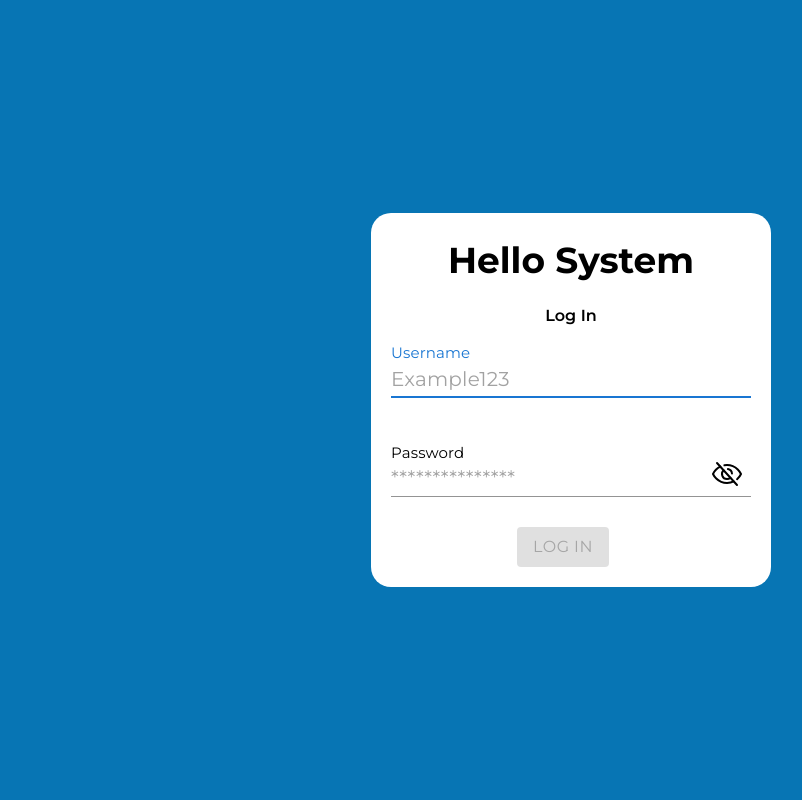
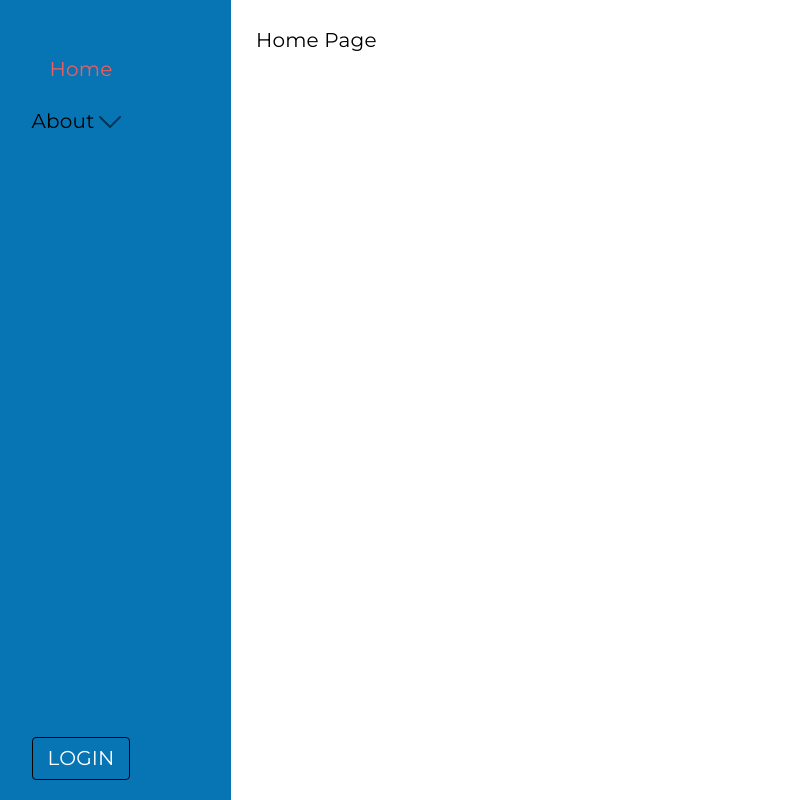
Before and after one commit to VengerAlex/test-project, a React (Vite) app: page / in a window 1280 px wide. Before the commit this address led to /sign-in. Shown: the whole page, without its empty margins (69-871 px from the left). Built offline with nearby package versions, Linux system fonts and the light colour scheme.

Commit message:
removed private routes

```diff
--- a/src/App.tsx
+++ b/src/App.tsx
@@ -1,24 +1,30 @@
-import {Route, Routes} from 'react-router-dom'
-import {ROUTES} from '@utils/constants'
-import {
-  Home, Team, SignIn,
-  Company, NotFound
-} from '@pages/index'
-import {PrivateRoute} from '@components/routes/PrivateRoute'
-import {PublicRoute} from '@components/routes/PublicRoute'
+import { Route, Routes } from 'react-router-dom'
+import { ROUTES } from '@utils/constants'
+import { Home, Team, SignIn, Company, NotFound } from '@pages/index'
 
 const App = () => {
   return (
     <Routes>
-      <Route element={<PrivateRoute />}>
-        <Route path={ROUTES.HOME} element={<Home />} />
-        <Route path={ROUTES.TEAM_ABOUT} element={<Team />} />
-        <Route path={ROUTES.COMPANY_ABOUT} element={<Company />} />
-      </Route>
-      <Route element={<PublicRoute />}>
-        <Route path={ROUTES.SIGN_IN} element={<SignIn />} />
-      </Route>
-      <Route path={ROUTES.NotFound} element={<NotFound />} />
+      <Route
+        path={ROUTES.HOME}
+        element={<Home />}
+      />
+      <Route
+        path={ROUTES.TEAM_ABOUT}
+        element={<Team />}
+      />
+      <Route
+        path={ROUTES.COMPANY_ABOUT}
+        element={<Company />}
+      />
+      <Route
+        path={ROUTES.SIGN_IN}
+        element={<SignIn />}
+      />
+      <Route
+        path={ROUTES.NotFound}
+        element={<NotFound />}
+      />
     </Routes>
   )
 }
--- a/src/components/Contexts/AuthContext/index.tsx
+++ b/src/components/Contexts/AuthContext/index.tsx
@@ -1,7 +1,5 @@
-import {createContext, ReactElement} from 'react'
-import {useNavigate} from 'react-router-dom'
-import {ROUTES} from '@utils/constants'
-import {useLocalStorage} from '@hooks/useLocalStorage'
+import { createContext, ReactElement } from 'react'
+import { useLocalStorage } from '@hooks/useLocalStorage'
 
 interface User {
   email: string
@@ -9,18 +7,17 @@ interface User {
 }
 
 interface ILocaleContext {
-  user: User | null,
-  login: (value: User) => void,
+  user: User | null
+  login: (value: User) => void
   logout: () => void
 }
 export const AuthContext = createContext<ILocaleContext>({
   user: null,
   login: () => null,
-  logout: () => null
+  logout: () => null,
 })
 
-export const AuthProvider = ({children}: {children: ReactElement}) => {
-  const navigate = useNavigate()
+export const AuthProvider = ({ children }: { children: ReactElement }) => {
   const [user, setUser] = useLocalStorage<User | null>('user', null)
 
   const login = (userData: User) => {
@@ -29,15 +26,8 @@ export const AuthProvider = ({children}: {children: ReactElement}) => {
 
   const logout = () => {
     setUser(null)
-
     localStorage.removeItem('token')
-
-    navigate(ROUTES.SIGN_IN)
   }
 
-  return (
-    <AuthContext.Provider value={{user, login, logout}}>
-      {children}
-    </AuthContext.Provider>
-  )
+  return <AuthContext.Provider value={{ user, login, logout }}>{children}</AuthContext.Provider>
 }
--- a/src/components/UI/Footer/index.tsx
+++ b/src/components/UI/Footer/index.tsx
@@ -1,19 +1,32 @@
-import {Box, Button, Typography} from '@mui/material'
-import {useContext} from 'react'
-import {AuthContext} from '@components/Contexts/AuthContext'
+import { Box, Button, Typography } from '@mui/material'
+import { useContext } from 'react'
+import { AuthContext } from '@components/Contexts/AuthContext'
+import { Link } from 'react-router-dom'
+import { ROUTES } from '@utils/constants'
 
 export const Footer = () => {
-  const {logout} = useContext(AuthContext)
+  const { user, logout } = useContext(AuthContext)
 
   return (
-    <Box sx={{marginTop: 'auto'}}>
+    <Box sx={{ marginTop: 'auto' }}>
+      {user ? (
         <Button
           onClick={logout}
           variant='outlined'
           color='inherit'
         >
-        <Typography sx={{color: '#fff'}}>Log Out</Typography>
+          <Typography sx={{ color: '#fff' }}>Log Out</Typography>
         </Button>
+      ) : (
+        <Link to={ROUTES.SIGN_IN}>
+          <Button
+            variant='outlined'
+            color='inherit'
+          >
+            <Typography sx={{ color: '#fff' }}>Login</Typography>
+          </Button>
+        </Link>
+      )}
     </Box>
   )
 }
--- a/src/components/UI/Sidebar/index.tsx
+++ b/src/components/UI/Sidebar/index.tsx
@@ -1,12 +1,12 @@
-import {Box, styled, Typography} from '@mui/material'
+import { useContext } from 'react'
+import { Box, styled, Typography } from '@mui/material'
 import Menu from '@ui/Menu'
-import {useContext} from 'react'
-import {AuthContext} from '@components/Contexts/AuthContext'
-import {Footer} from '@ui/Footer'
+import { AuthContext } from '@components/Contexts/AuthContext'
+import { Footer } from '@ui/Footer'
 
 const SSidebar = styled(Box)`
   width: 300px;
-  background-color: #0775B4;
+  background-color: #0775b4;
   padding: 20px;
   height: 100vh;
   display: flex;
@@ -16,11 +16,16 @@ const SSidebar = styled(Box)`
 `
 
 const Sidebar = () => {
-  const {user} = useContext(AuthContext)
+  const { user } = useContext(AuthContext)
 
   return (
     <SSidebar>
-      <Typography sx={{color: '#fff'}} variant='h3'>{user?.username}</Typography>
+      <Typography
+        sx={{ color: '#fff' }}
+        variant='h3'
+      >
+        {user?.username }
+      </Typography>
       <Menu />
       <Footer />
     </SSidebar>
--- a/src/components/routes/PrivateRoute/index.tsx
+++ /dev/null
@@ -1,19 +0,0 @@
-import {Navigate, Outlet, useLocation} from 'react-router-dom'
-import {useEffect} from 'react'
-import {ROUTES} from '@utils/constants'
-
-export const PrivateRoute = () => {
-  const location = useLocation()
-  const token = localStorage.getItem('token')
-
-  useEffect(() => {
-    if (token) {
-      // getMe()
-    }
-  }, [token])
-
-  if (!token)
-    return <Navigate to={ROUTES.SIGN_IN} state={{ from: location }} replace />
-
-  return <Outlet />
-}
--- a/src/components/routes/PublicRoute/index.tsx
+++ /dev/null
@@ -1,13 +0,0 @@
-import { Navigate, Outlet, useLocation } from 'react-router-dom'
-import {ROUTES} from '@utils/constants'
-
-export const PublicRoute = () => {
-  const { state } = useLocation()
-  const token = localStorage.getItem('token')
-
-  const pathGoBack = state?.from.path || ROUTES.HOME
-
-  if (token) return <Navigate to={pathGoBack} />
-
-  return <Outlet />
-}
```
Also changed, not shown: src/components/UI/Menu/index.tsx (+8 -6 lines), src/pages/Auth/SignIn/index.tsx (+46 -34 lines). Lines whose indentation alone changed are shown as unchanged.
